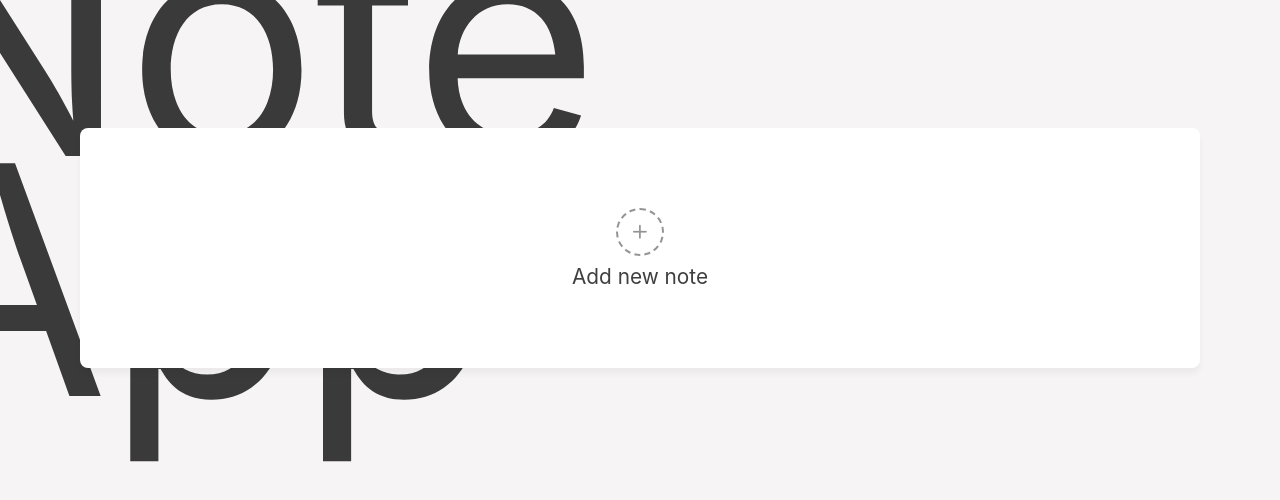
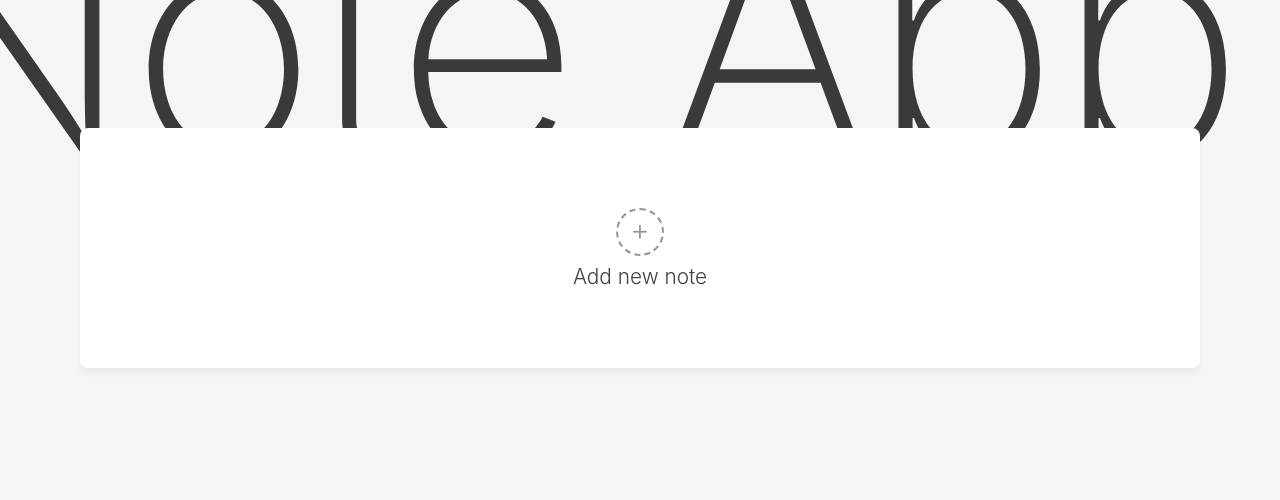
Before and after one commit to chaeyoungeee/JS-Toy-Projects, a plain HTML site: page Note-Web-App/index.html in a window 1280 px wide. Drawn offline with nearby package versions, Linux system fonts and the light colour scheme.

Commit message:
Add files via upload

```diff
--- a/Note-Web-App/style.css
+++ b/Note-Web-App/style.css
@@ -5,9 +5,11 @@
     font-family: -apple-system, BlinkMacSystemFont, sans-serif;
 }
 body {
+    font-weight:300;
     background-color: rgb(246, 244, 244);
 }
 body .main-title {
+    font-weight: 200;
     position: fixed;
     top: -5rem;
     left: -7rem;
```
